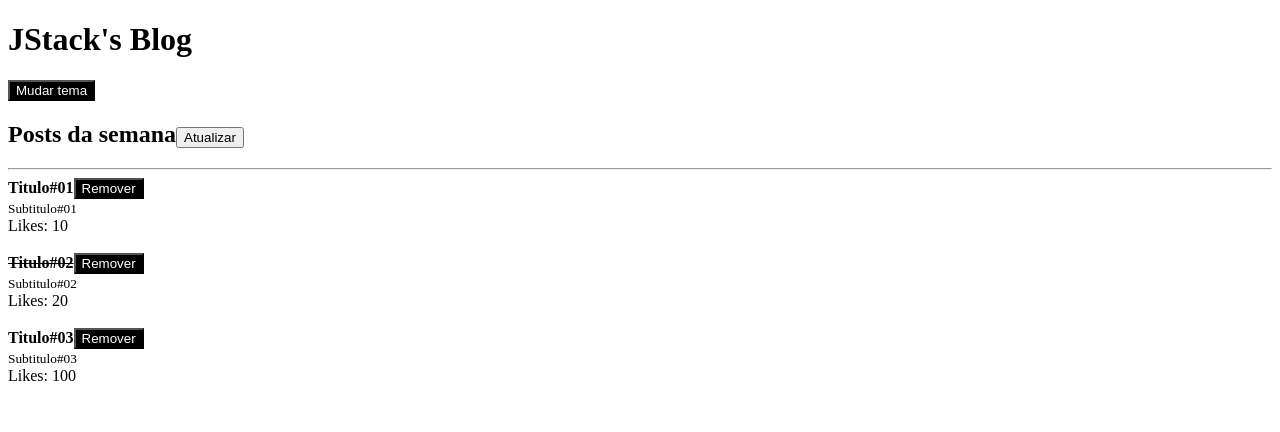
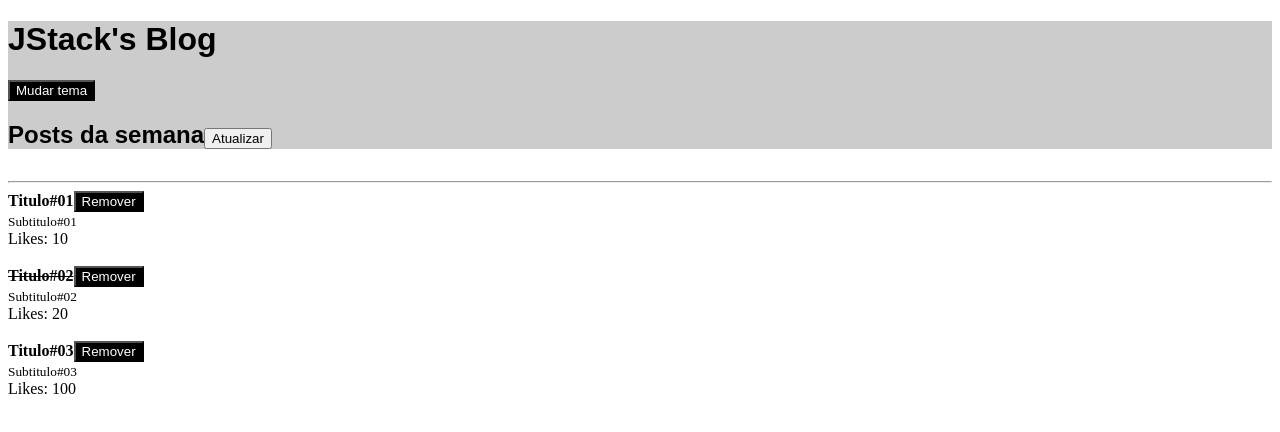
Before and after one commit to romuloms/react-fundamentos, a React app: page / in a window 1280 px wide. Shown: the top 432 px of the page. Built offline with nearby package versions, Linux system fonts and the light colour scheme.

Commit message:
applied inline styles

```diff
--- a/src/Header.js
+++ b/src/Header.js
@@ -8,13 +8,19 @@ export default function Header(props) {
   const { onToggleTheme } = useContext(ThemeContext);
 
   return (
-    <>
+    <div
+      style={{
+        background: '#ccc',
+        fontFamily: 'sans-serif',
+        marginBottom: '2rem',
+      }}
+    >
       <h1>{props.title}</h1>
       <Button onClick={onToggleTheme}>
         Mudar tema
       </Button>
       {props.children}
-    </>
+    </div>
   );
 }
 
```
